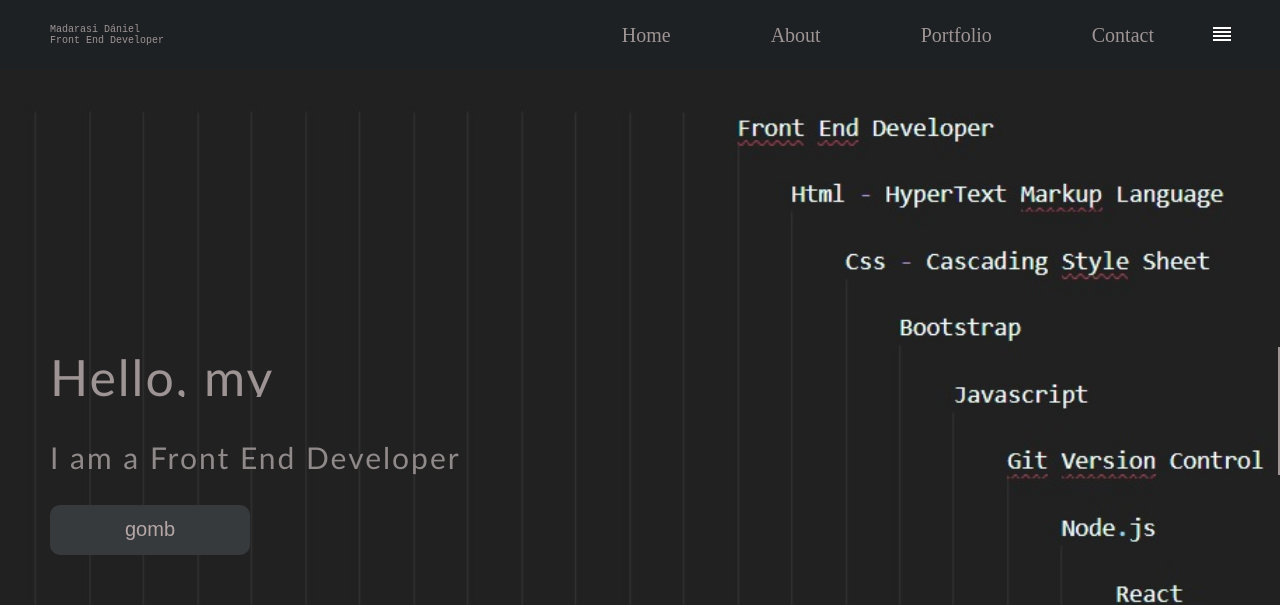
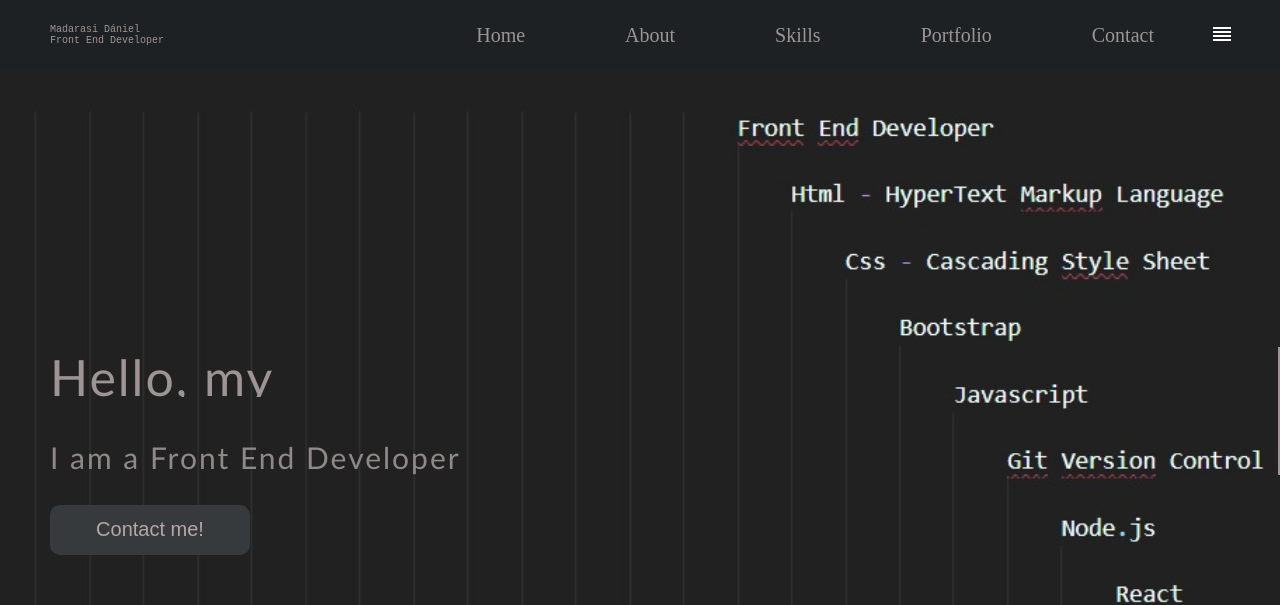
Before and after one commit to MadarasiD/React-Portfolio, a React (Create React App) app: page / in a window 1280 px wide. Shown: the top 605 px of the page. Built offline with nearby package versions, Linux system fonts and the light colour scheme.

Commit message:
folytatás egy kis kiegészítéssel

```diff
--- a/src/App.js
+++ b/src/App.js
@@ -3,6 +3,7 @@
 import About from "./pages/About";
 import Portfolio from "./pages/Portfolio";
 import Contact from "./pages/Contact";
+import Skills from "./pages/Skills"
 import Navbar from "./components/Navbar";
 import Footer from "./components/Footer";
 import {BrowserRouter as Router, Route, Routes} from "react-router-dom";
@@ -15,6 +16,7 @@
           <Routes>
             <Route path="/" element={ <Home />} />
             <Route path="/about" element={ <About />} />
+            <Route path="/skills" element={ <Skills />} />
             <Route path="/portfolio" element={ <Portfolio />} />
             <Route path="/contact" element={ <Contact />} />
           </Routes>
--- a/src/components/Navbar.js
+++ b/src/components/Navbar.js
@@ -15,6 +15,7 @@
       <div className="navbar-right">
           <Link to="/">Home</Link>
           <Link to="/about">About</Link>
+          <Link to="/skills">Skills</Link>
           <Link to="/portolio">Portfolio</Link>
           <Link to="/contact">Contact</Link>
 
--- a/src/pages/Home.js
+++ b/src/pages/Home.js
@@ -12,7 +12,7 @@
             <p>I am a Front End Developer</p>
           </div>
             <Link to="/menu">
-                <button>gomb</button>
+                <button>Contact me!</button>
             </Link>
         </div>
     </div>
--- /dev/null
+++ b/src/pages/Skills.js
@@ -0,0 +1,9 @@
+import React from 'react'
+
+const Skills = () => {
+  return (
+    <div>Skills</div>
+  )
+}
+
+export default Skills
```
